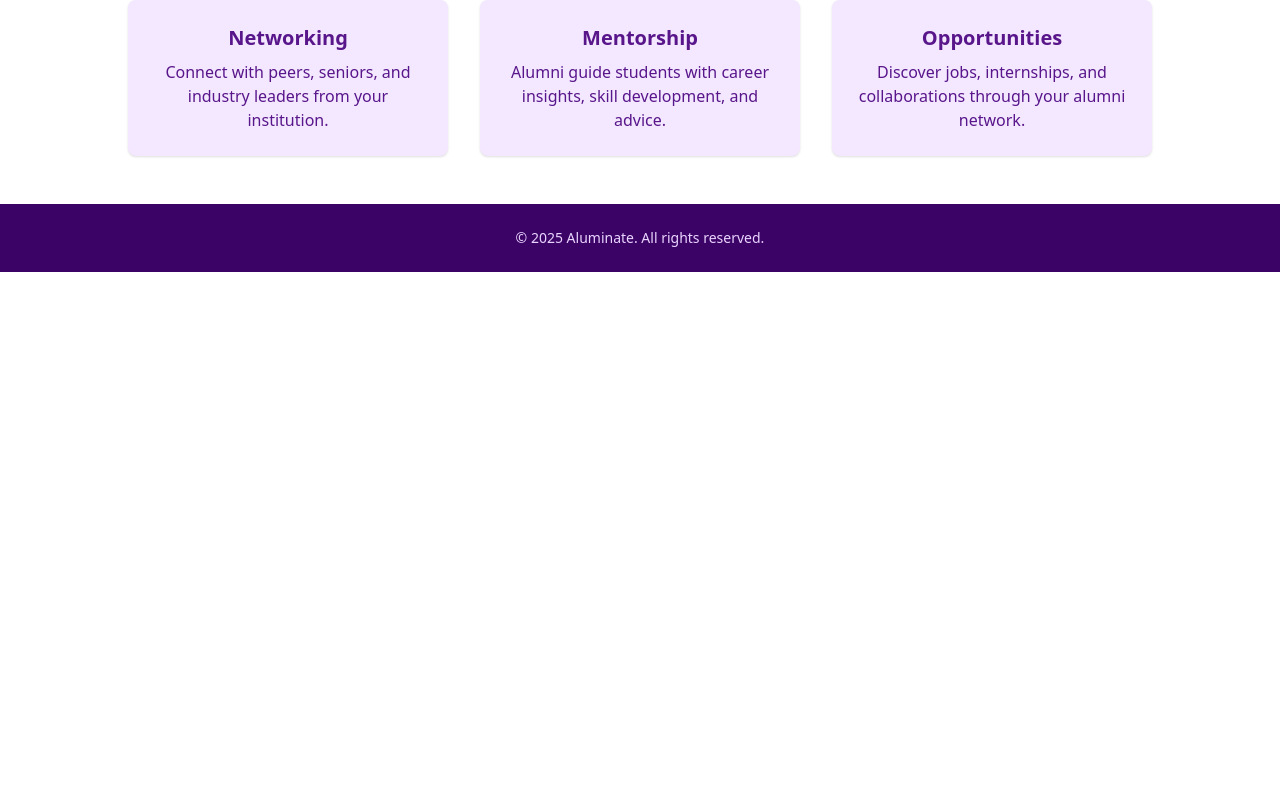
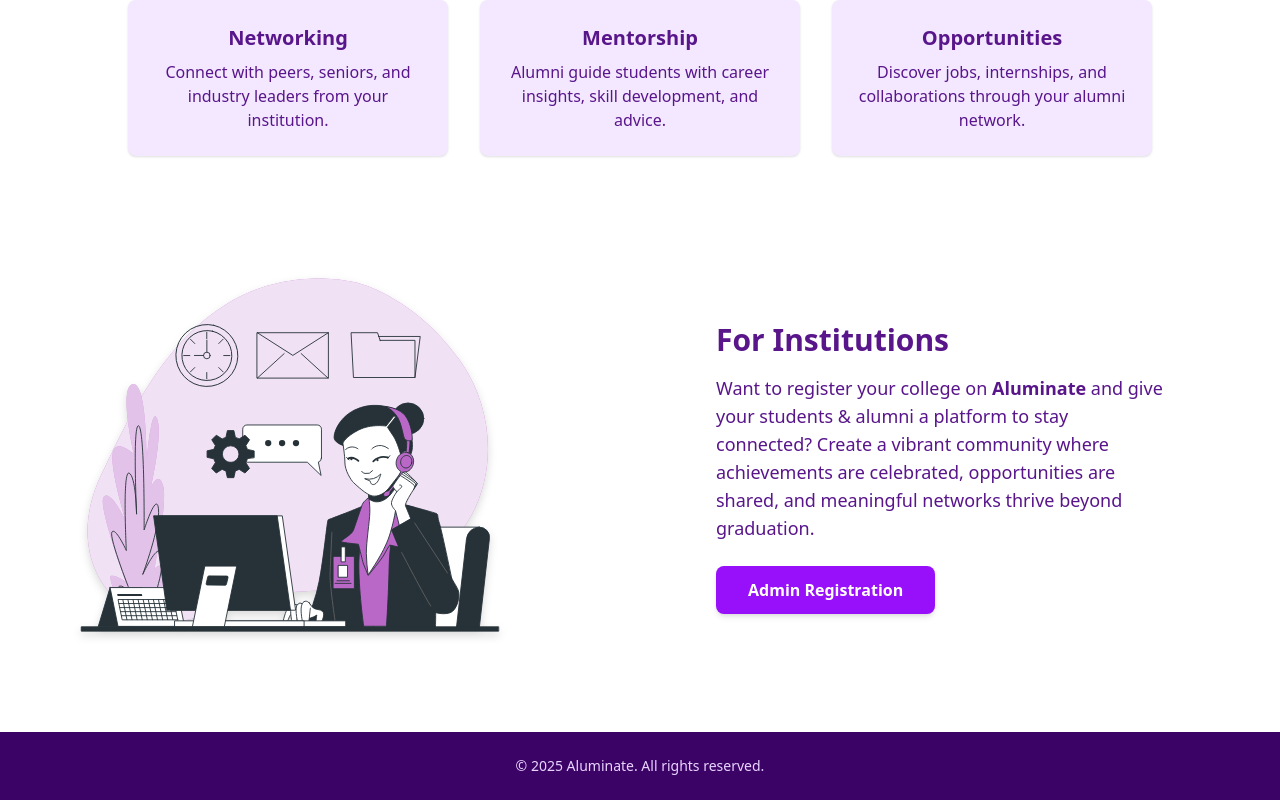
Before and after one commit to DivitJain26/Aluminate, a React (Vite) app in the folder client/: page / in a window 1280 px wide. Shown: the part 820-1620 px from the top of the page. Before the commit the page ends 1092 px from the top, so only its background shows below. Built offline with nearby package versions, Linux system fonts and the light colour scheme; no server answers.

Commit message:
Landing page editted

```diff
--- a/client/src/pages/LandingPage.jsx
+++ b/client/src/pages/LandingPage.jsx
@@ -90,6 +90,42 @@
                 </div>
             </div>
 
+            {/* College Registration Section */}
+            <div className="bg-white text-purple-900 py-10 px-6">
+                <div className="max-w-6xl mx-auto grid md:grid-cols-2 items-center gap-12">
+                    {/* Left: Image */}
+                    <div>
+                        <img
+                            src="/college-admin.svg" // replace with your svg
+                            alt="College Registration"
+                            className="w-full max-w-sm md:max-w-md drop-shadow-lg"
+                        />
+                    </div>
+
+
+                    {/* Right: Text + Button */}
+                    <div className="flex justify-center items-center">
+                        <div className="text-center md:text-left flex flex-col items-center md:items-start">
+                            <h3 className="text-3xl font-bold mb-4">For Institutions</h3>
+                            <p className="text-lg mb-6 max-w-md">
+                                Want to register your college on
+                                <span className="font-semibold"> Aluminate </span>
+                                and give your students & alumni a platform to stay connected?
+                                Create a vibrant community where achievements are celebrated,
+                                opportunities are shared, and meaningful networks thrive beyond graduation.
+                            </p>
+                            <button
+                                className="bg-purple-600 text-white px-8 py-3 rounded-lg font-semibold shadow-md hover:bg-purple-500 transition"
+                            >
+                                Admin Registration
+                            </button>
+                        </div>
+                    </div>
+                </div>
+            </div>
+
+
+
             {/* Footer */}
             <footer className="bg-purple-950 text-purple-200 py-6 text-center text-sm">
                 <p>© {new Date().getFullYear()} Aluminate. All rights reserved.</p>
```
Also changed, not shown: client/public/college-admin.svg (added).
